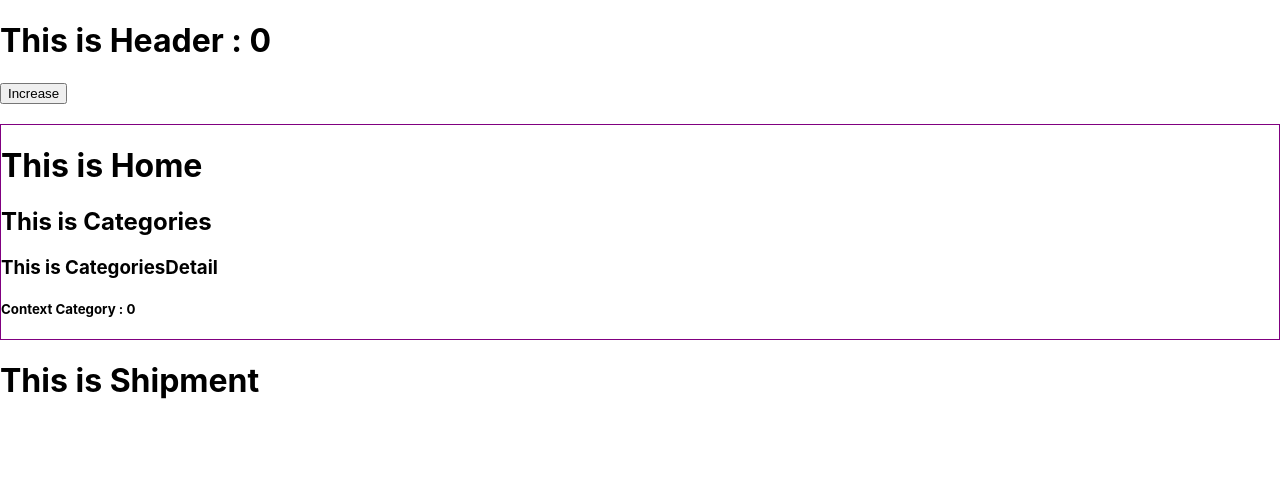
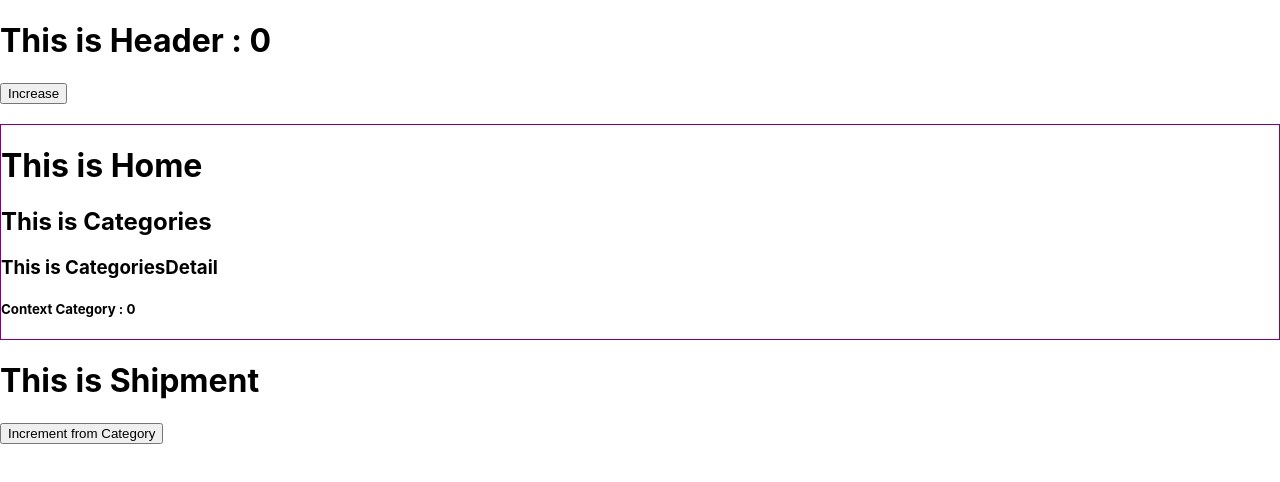
Before and after one commit to VASHKOR-DAS/state-manage, a React (Create React App) app: page / in a window 1280 px wide. Shown: the top 482 px of the page. Built offline with nearby package versions, Linux system fonts and the light colour scheme.

Commit message:
update contextApi from any child Component

```diff
--- a/src/components/Shipment/Shipment.js
+++ b/src/components/Shipment/Shipment.js
@@ -1,9 +1,13 @@
-import React from 'react';
+import React, { useContext } from 'react';
+import { CatergoryContext } from '../../App';
 
 const Shipment = () => {
+    const [category, setCategory] = useContext(CatergoryContext);
+
     return (
         <div>
             <h1>This is Shipment</h1>
+            <button onClick={ () => setCategory(category + 2)} >Increment from Category</button>
         </div>
     );
 };
```
